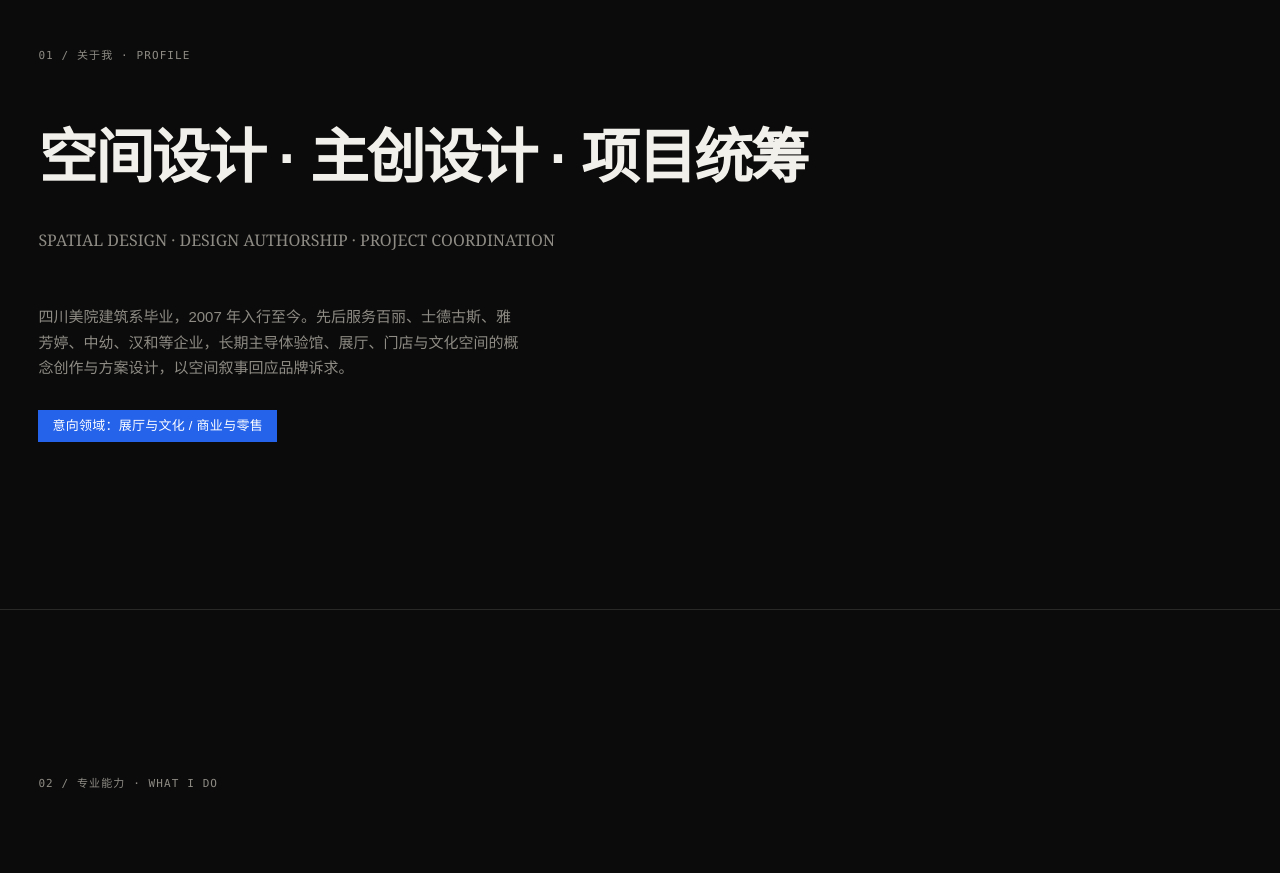
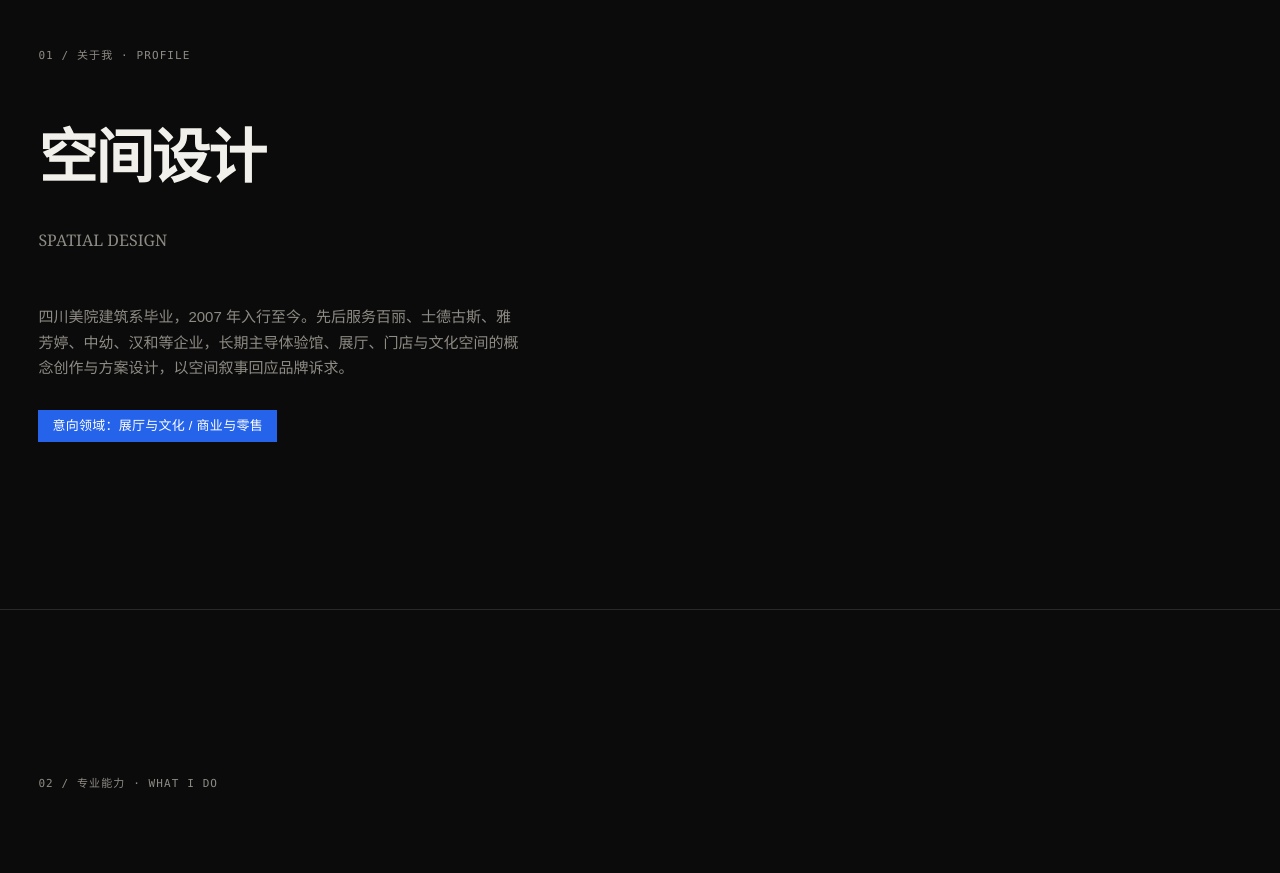
Before and after one commit to qtds2504589/yuanhao-portfolio, a plain HTML site: page index.html in a window 1280 px wide. Shown: the part 920-1793 px from the top of the page. Drawn offline with Linux system fonts and the light colour scheme.

Commit message:
首页定位标题精简为空间设计

```diff
--- a/data/site.json
+++ b/data/site.json
@@ -10,8 +10,8 @@
     "image_alt": "IMON玩具体验馆 · 长颈鹿与毛绒玩偶自然造景"
   },
   "profile": {
-    "statement": "空间设计 · 主创设计 · 项目统筹",
-    "statement_en": "SPATIAL DESIGN · DESIGN AUTHORSHIP · PROJECT COORDINATION",
+    "statement": "空间设计",
+    "statement_en": "SPATIAL DESIGN",
     "note": "四川美院建筑系毕业，2007 年入行至今。先后服务百丽、士德古斯、雅芳婷、中幼、汉和等企业，长期主导体验馆、展厅、门店与文化空间的概念创作与方案设计，以空间叙事回应品牌诉求。",
     "focus": "意向领域：展厅与文化 / 商业与零售"
   },
--- a/index.html
+++ b/index.html
@@ -4,7 +4,7 @@
 <meta charset="UTF-8">
 <meta name="viewport" content="width=device-width,initial-scale=1">
 <title>袁浩 — 空间设计 · 长沙</title>
-<meta name="description" content="空间设计 · 主创设计 · 项目统筹 · 15+ 年经验">
+<meta name="description" content="空间设计 · 15+ 年经验">
 <link rel="stylesheet" href="styles/main.css?v=16">
 </head>
 <body>
@@ -36,8 +36,8 @@
 
   <section class="section">
     <p class="eyebrow">01 / 关于我 · PROFILE</p>
-    <div class="statement" data-field="profile.statement">空间设计 · 主创设计 · 项目统筹</div>
-    <p class="statement-en" data-field="profile.statement_en">SPATIAL DESIGN · DESIGN AUTHORSHIP · PROJECT COORDINATION</p>
+    <div class="statement" data-field="profile.statement">空间设计</div>
+    <p class="statement-en" data-field="profile.statement_en">SPATIAL DESIGN</p>
     <p class="note" data-field="profile.note">四川美院建筑系毕业，2007 年入行至今。先后服务百丽、士德古斯、雅芳婷、中幼、汉和等企业，长期主导体验馆、展厅、门店与文化空间的概念创作与方案设计，以空间叙事回应品牌诉求。</p>
     <p class="note focus-pill" data-field="profile.focus" style="margin-top:14px">意向领域：展厅/文化 / 商业/零售</p>
   </section>
```
